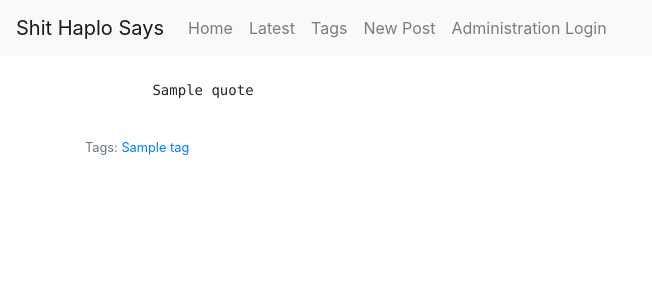
After one commit to SocksPls/smash2, a Flask app: page /quote/1 in a window 1280 px wide. The commit adds this page. Shown: the top 300 px of the page, without its empty margins (0-652 px from the left). Run offline with Flask 2, Linux system fonts and the light colour scheme; a database or web service that is not in the repository returns one stand-in record (values such as "Sample title").

Commit message:
Individual quote pages

```diff
--- a/db.py
+++ b/db.py
@@ -5,6 +5,7 @@ qdb = db.quotes
 adb = db.accounts
 
 live_quotes_count = lambda: qdb.find({ "hidden": False, "approved": True })
+quote_live = lambda quote_id: bool(qdb.find_one({ "hidden": False, "approved": True }))
 
 def get_random_quote():
 
@@ -15,6 +16,12 @@ def get_random_quote():
     ]))[0]
 
     return(x if x else False)
+
+def get_quote_by_id(quote_id):
+    if quote_live(quote_id):
+        return qdb.find_one({ "id": quote_id })
+    else:
+        return False
 
 def add_quote(quote, tags, author):
     qdb.insert_one({
--- a/main.py
+++ b/main.py
@@ -61,5 +61,13 @@ def tags():
         tags=db.count_live_quotes_by_tag()
     )
 
+@app.route('/quote/<quote_id>')
+def quote(quote_id):
+    return render_template(
+        "quote.html",
+        title="Quote " + quote_id,
+        quote= db.get_quote_by_id(quote_id)
+    )
+
 if __name__ == "__main__":
     app.run(host="0.0.0.0", debug=True)
--- /dev/null
+++ b/templates/quote.html
@@ -0,0 +1,14 @@
+{% extends "layout.html" %}
+{% block customhead %}
+    <title>{{ title }}</title>
+{% endblock %}
+{% block content %}
+
+<div class="container">
+    <pre>
+        {{ quote.quote }}
+    </pre>
+    <p class="text-muted small">Tags: {% for tag in quote.tags %}<a href="/tag/{{tag}}">{{tag}}</a>{% if not loop.last %}, {% endif %}{% endfor %}</p>
+</div>
+
+{% endblock %}
```
Also changed, not shown: templates/latest.html (+4 -3 lines).
